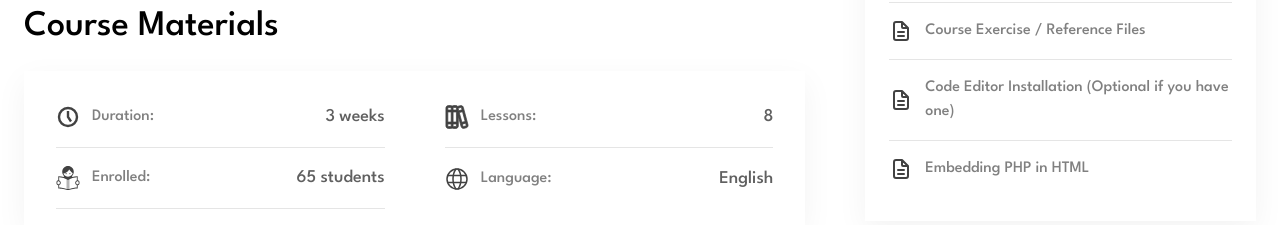
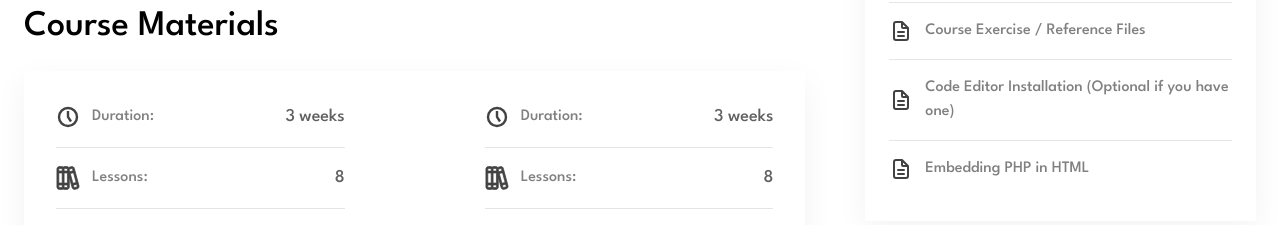
Before and after one commit to fares1233/it-legend-task, a React (Vite) app: page / in a window 1280 px wide. Shown: the part 715-940 px from the top of the page. Built offline with nearby package versions, Linux system fonts and the light colour scheme.

Commit message:
fix course materials bug

```diff
--- a/src/components/CourseMaterial.jsx
+++ b/src/components/CourseMaterial.jsx
@@ -41,13 +41,17 @@ export default function CourseMaterial() {
                 Course Materials
             </h2>
 
-            <div className="grid grid-cols-1 md:grid-cols-2 gap-x-[60px] py-4 px-8 shadow-card">
-                {materials?.map((material, index) => (
-                    <MaterialRow
-                        key={index}
-                        material={material}
-                    />
-                ))}
+            <div className="grid grid-cols-1 md:grid-cols-2 max-[1030px]:gap-5 min-[1030px]:gap-35 py-4 px-8 shadow-card">
+                <div className="flex flex-col divide-y divide-border">
+                    {materials?.map((material, index) => (
+                        <MaterialRow key={`left-${index}`} material={material} />
+                    ))}
+                </div>
+                <div className="hidden md:flex flex-col divide-y divide-border">
+                    {materials?.map((material, index) => (
+                        <MaterialRow key={`right-${index}`} material={material} />
+                    ))}
+                </div>
             </div>
         </section>
     );
--- a/src/components/MaterialRow.jsx
+++ b/src/components/MaterialRow.jsx
@@ -1,12 +1,13 @@
 export default function MaterialRow({ material }) {
-    // Hide the Instructor row on desktop sizes
     const isInstructor = material?.title === "Instructor:";
 
     return (
-        <div className={`flex justify-between items-center py-4 border-b border-border last:border-b-0 md:last:border-b-0 ${isInstructor ? "md:hidden" : ""}`}>
+        <div className={`flex justify-between items-center py-4 ${isInstructor ? "md:hidden" : ""}`}>
             <div className="flex gap-3 items-center ">
                 <img src={material?.icon} alt="" className="w-6" />
-                <h3 className="font-medium text-md text-ternary ">{material?.title}</h3>
+                <h3 className="font-medium text-md text-ternary ">
+                    {material?.title}
+                </h3>
             </div>
             <p className="text-lg font-medium">{material?.description}</p>
         </div>
```
